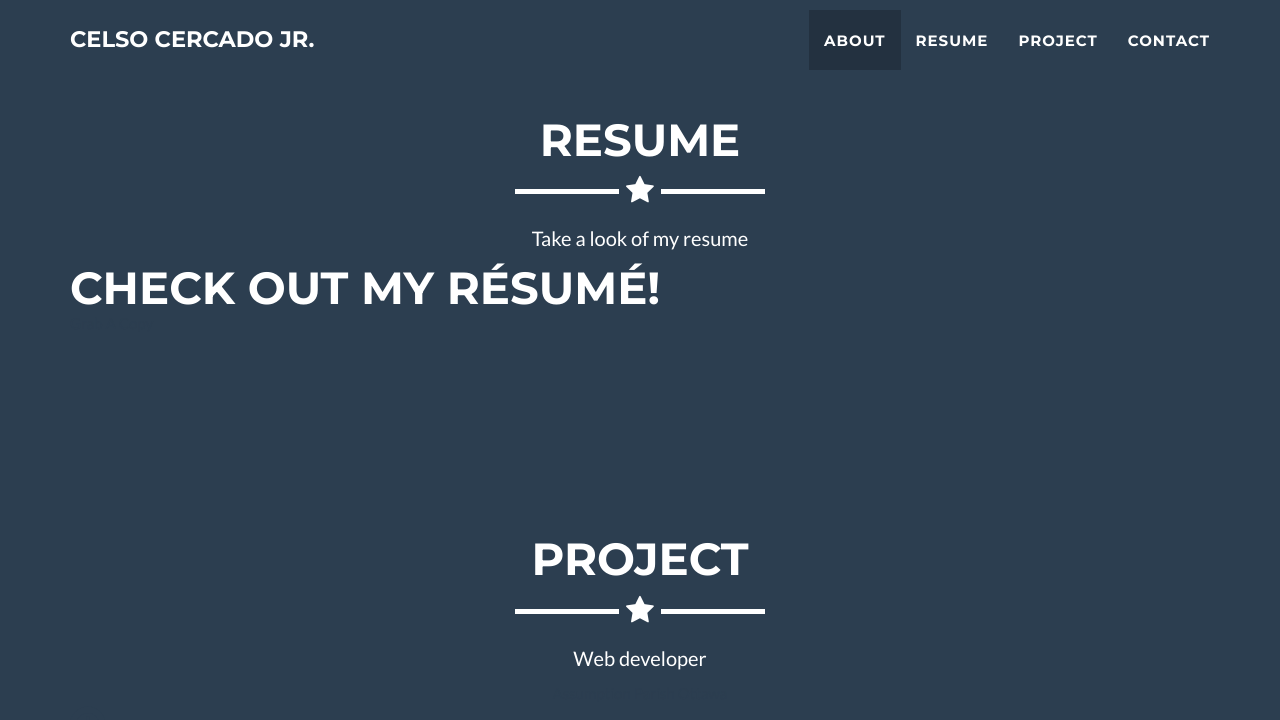
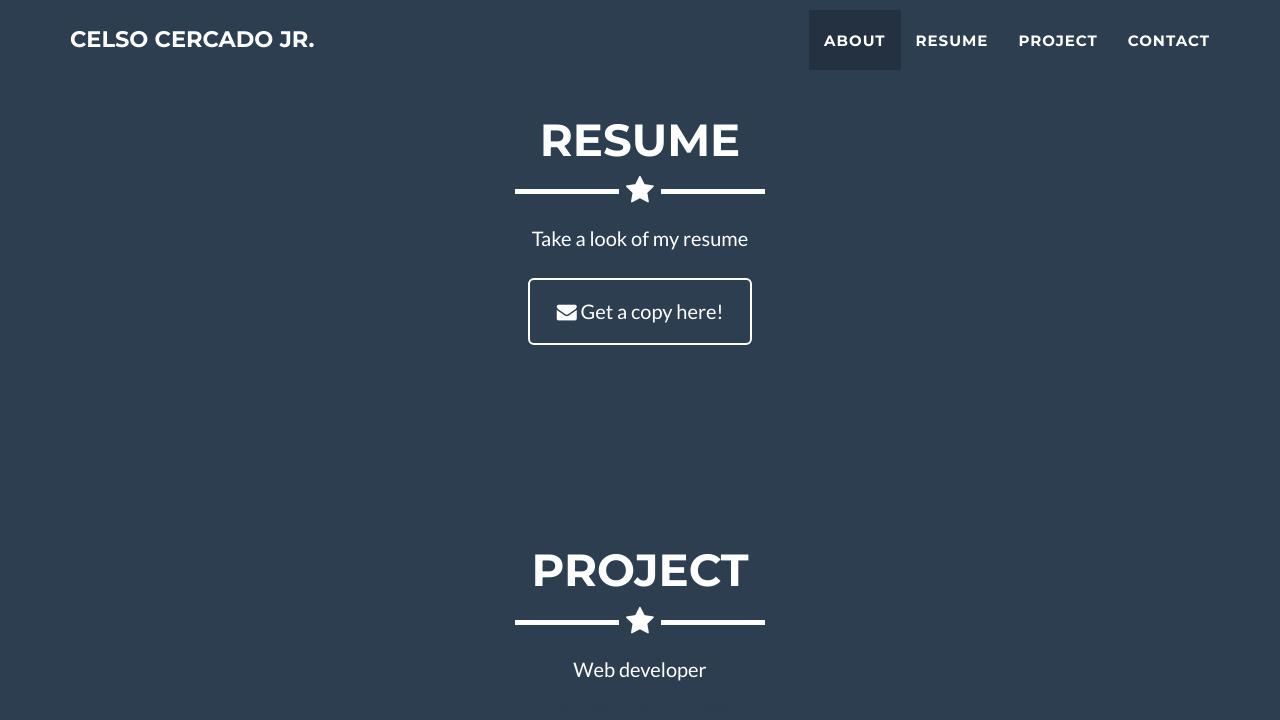
Before and after one commit to Celso-Cercado-Jr/new-app, a Jekyll site: the page built from index.html, in a window 1280 px wide and 900 px high, scrolled down 1148 px. Shown: the top 720 px of the window. Built offline with Jekyll 4.4.1, drawn with Linux system fonts in a browser that asks for light colours.

Commit message:
added new

```diff
--- a/_includes/contact.html
+++ b/_includes/contact.html
@@ -12,7 +12,7 @@
 
                <div class="col-lg-8 col-lg-offset-2 text-center">
                    <a href="mailto:chemcercado@gmail.com" class="btn btn-lg btn-outline">
-                       <i class="fa fa-envelope"></i>Get In Touch
+                       <i class="fa fa-envelope"></i> Get In Touch
                    </a>
                </div>
            </div>
--- a/_includes/resume.html
+++ b/_includes/resume.html
@@ -12,12 +12,12 @@
            </div>
 
            <div class="row">
-                <div class="col-md-12">
-                    <h2>Check out my résumé!</h2>
-                        <div id="resume-button">
-                                <a class="resume-btn wp4" href="celso-cercado-jr-resume.pdf" target="_blank">Grab A Copy</a>
-                          </div>
-                    </div>
-              </div>
+
+               <div class="col-lg-8 col-lg-offset-2 text-center">
+                   <a href="celso-cercado-jr-resume.pdf" class="btn btn-lg btn-outline">
+                       <i class="fa fa-envelope"></i> Get a copy here!
+                   </a>
+               </div>
+           </div>
        </div>
    </section>
```
